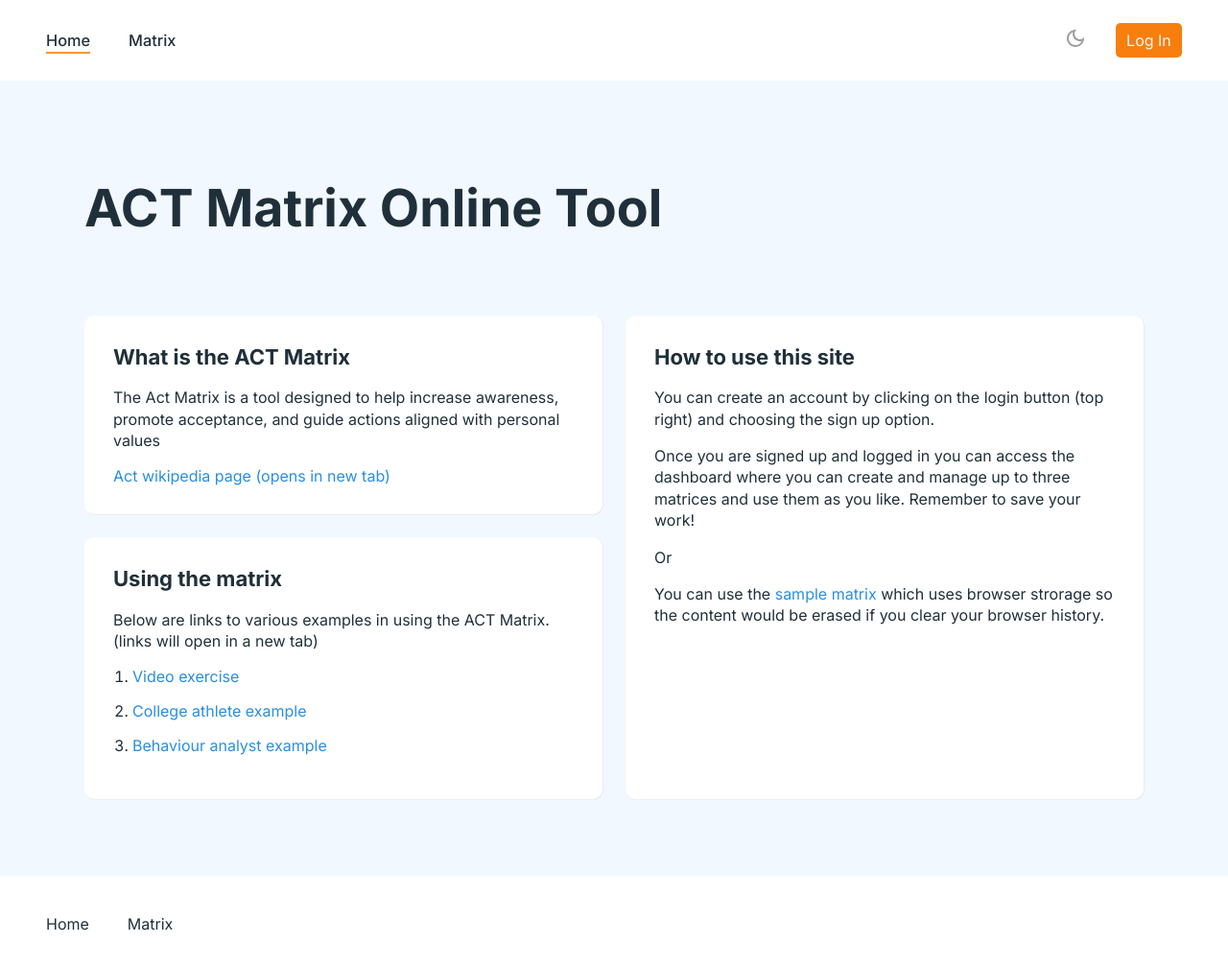
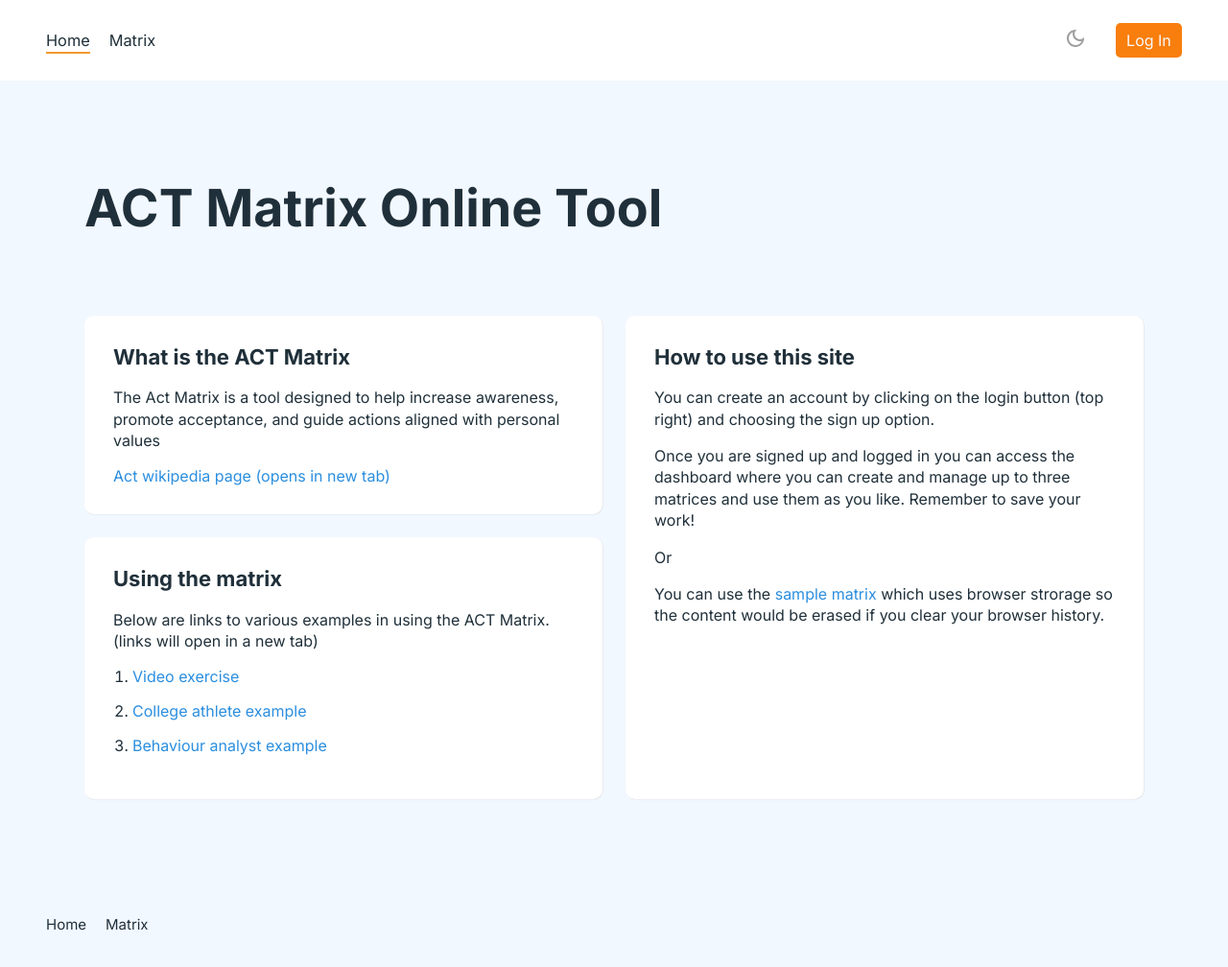
Before and after one commit to MauritzLM/act-matrix, a React (Vite) app: page / in a window 1280 px wide. Shown: the top 1008 px of the page at 96% size. Built offline with nearby package versions, Linux system fonts and the light colour scheme; no server answers; what @tiptap/extension-color would draw is missing.

Commit message:
updated mobile nav layout

```diff
--- a/src/index.scss
+++ b/src/index.scss
@@ -303,11 +303,11 @@ a {
     // background-color: var(--navBackground);
     overflow: hidden;
     position: absolute;
-    top: 100%;
+    top: 90px;
     left: 0;
     right: auto;
     z-index: -1;
-
+    padding: 0 1em;
     transform: scaleX(0);
     transform-origin: top left;
     transition: transform 0.4s, opacity 0.3s;
@@ -315,7 +315,7 @@ a {
     flex-direction: column;
     align-items: center;
     gap: 4em;
-    width: 100vw;
+    width: 100%;
 
 
     ul {
@@ -327,7 +327,8 @@ a {
       justify-content: center;
       gap: 20px;
       width: 100%;
-      height: 200px;
+      border-radius: 5px;
+      height: 120px;
       background-color: var(--toolTipBackground);
 
       li {
@@ -340,12 +341,7 @@ a {
           color: var(--bodyTextColor);
           text-decoration: none;
           padding-bottom: .1em;
-          font-weight: 500;
-          font-size: 1.2rem;
-        }
-
-        a:hover {
-          font-weight: 500;
+          font-size: 16px;
         }
 
         .cs-active {
@@ -382,18 +378,19 @@ a {
 }
 
 footer {
-  background-color: var(--navBackground);
+  background-color: inherit;
   padding: 1em;
 
   ul {
     list-style: none;
     display: flex;
     padding: 0;
-    gap: 40px;
+    gap: 20px;
 
     li {
       a {
         color: var(--bodyTextColor);
+        font-size: 15px;
       }
     }
   }
@@ -422,7 +419,6 @@ footer {
         flex-direction: row;
         padding: 0;
         background-color: inherit;
-        gap: 40px;
 
         li {
 
```
